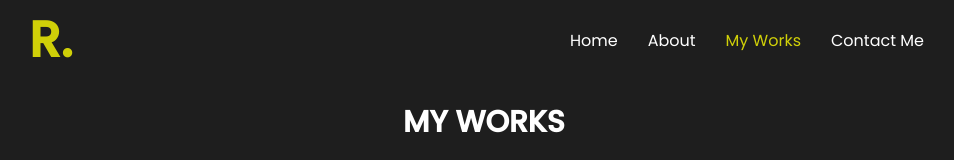
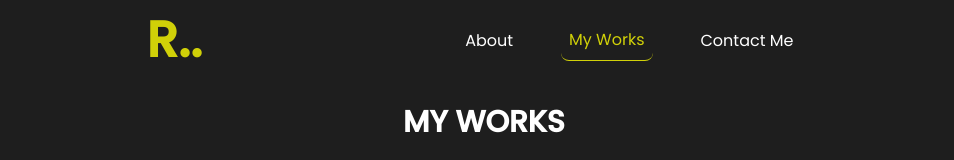
Before and after one commit to Ripandeepsidhu/ripan-portfolio, a React (Create React App) app: page /myworks in a window 1280 px wide. Shown: the top 160 px of the page, without its empty margins (156-1110 px from the left). Built offline with nearby package versions, Linux system fonts and the light colour scheme.

Commit message:
burger menu done

```diff
--- a/src/components/Header.js
+++ b/src/components/Header.js
@@ -1,18 +1,66 @@
 import React from "react";
 import './header.css';
 import {NavLink,Link} from "react-router-dom";
+import { useState } from "react";
+const Header=()=>{
+    const [menuOpen,setMenuOpen]= useState(false);
+
+
+  return(
+      <>
+     <nav>
+     <Link className="title" to="/"> R..</Link>
+     <div className="menu" onClick={() =>
+     setMenuOpen(!menuOpen)}>
+     <span></span>
+     <span></span>
+     <span></span>
+     </div>
+     <ul className={menuOpen ? "open" : "" }>
+
+        <li>
+          <NavLink activeClass='active' to="/about"> About</NavLink>
+        </li>
+        <li>
+          <NavLink activeClass='active' to="/myworks">My Works</NavLink>
+         </li>
+         <li>
+          <NavLink activeClass='active' to="/contactme">Contact Me</NavLink>
+        </li>
+      </ul>
+      </nav></>
+      );
+
+
+   };
+   export default Header;
+
+   /*{
 const Header = () => {
     return(
         <nav className="header">
             <div><h1>R.</h1></div>
-            <div className="list">
+
+        <div className="list" className={menuOpen ? "open" : "" }>
                 <Link activeClass='active'  className="listitem" to="/">Home</Link>
                 <NavLink activeClass='active'  className="listitem" to="/about">About</NavLink>
                 <NavLink activeClass='active'  className="listitem" to="/myworks">My Works</NavLink>
                 <NavLink activeClass='active' className="listitem" to="/contactme">Contact Me</NavLink>
             </div>
-
         </nav>
     )
 }
-export default Header;
+   }
+
+
+
+   <ul className={menuOpen ? "open" : "" }>
+        <li>
+          <NavLink to="/register"> Register user</NavLink>
+        </li>
+        <li>
+          <NavLink to="/login">Log in</NavLink>
+         </li>
+      </ul>
+
+   */
--- a/src/components/header.css
+++ b/src/components/header.css
@@ -1,48 +1,104 @@
-.header{
+nav {
+    display: flex;
+    justify-content: space-around;
+    align-items: center;
     background-color: rgb(30, 30, 30);
+    position: sticky;
+    top: 0;
+    z-index: 3;
     height: 80px;
     max-width: 950px;
     margin: auto;
     padding: 10px 20px;
-    display: flex;
-    justify-content: space-between;
-    align-items: center;
-    position: sticky;
-    top: 0;
-    z-index: 3;
+
 
 }
-h1{
+
+nav .title {
     font-size: 50px;
     font-weight: 800;
     color: rgba(242, 242, 5, 0.844);
 }
-.listitem{
-    margin: 15px;
+
+nav ul {
+    display: flex;
+    justify-content: space-around;
+    align-items: center;
+}
+
+nav ul li {
+   list-style: none;
+}
+
+nav ul li a {
+    display: block;
+    text-decoration: none;
+    color: white;
+    padding: 0.5rem;
+    border-radius: 0.5rem;
+    margin: 20px;
     cursor: pointer;
     color: white;
 }
 
-.contact-btn{
-    background: white;
-    border: none;
-    border-radius: 30px;
-    width: 115px;
-    height: 40px;
-    font-size: medium;
-    font-weight: 600;
-}
-.contact-btn:hover{
-    width: 130px;
-    height: 50px;
-}
-.listitem:hover{
+nav ul li a:hover {
     color: rgba(242, 242, 5, 0.844);
     border-bottom: 1px solid;
     padding-bottom: 5px;
-    color: rgba(242, 242, 5, 0.844);
+}
 
+nav .menu {
+    display: none;
+    position: absolute;
+    top: 0.75rem;
+    right: 0.5rem;
+    flex-direction: column;
+    justify-content: space-between;
+    width: 2.25rem;
+    height: 2rem;
+}
+
+nav .menu span {
+    height: 0.4rem;
+    width: 100%;
+    background-color: rgba(242, 242, 5, 0.844);
+    border-radius: 0.2rem;
 }
 .active{
     color: rgba(242, 242, 5, 0.844);
+    border-bottom: 1px solid;
 }
+
+
+@media (max-width: 680px) {
+    nav .menu {
+        display: flex;
+
+    }
+
+    nav {
+        flex-direction: column;
+        align-items: flex-start;
+        height: 13rem;
+    }
+
+    nav ul {
+        display: none;
+        flex-direction: column;
+        width: 100%;
+        margin-bottom: 0.25rem;
+    }
+
+    nav ul.open {
+        display: flex;
+    }
+
+    nav ul li {
+        width: 100%;
+        text-align: center;
+    }
+
+    nav ul li a {
+        margin: 0.2rem 0.5rem;
+    }
+}
```
